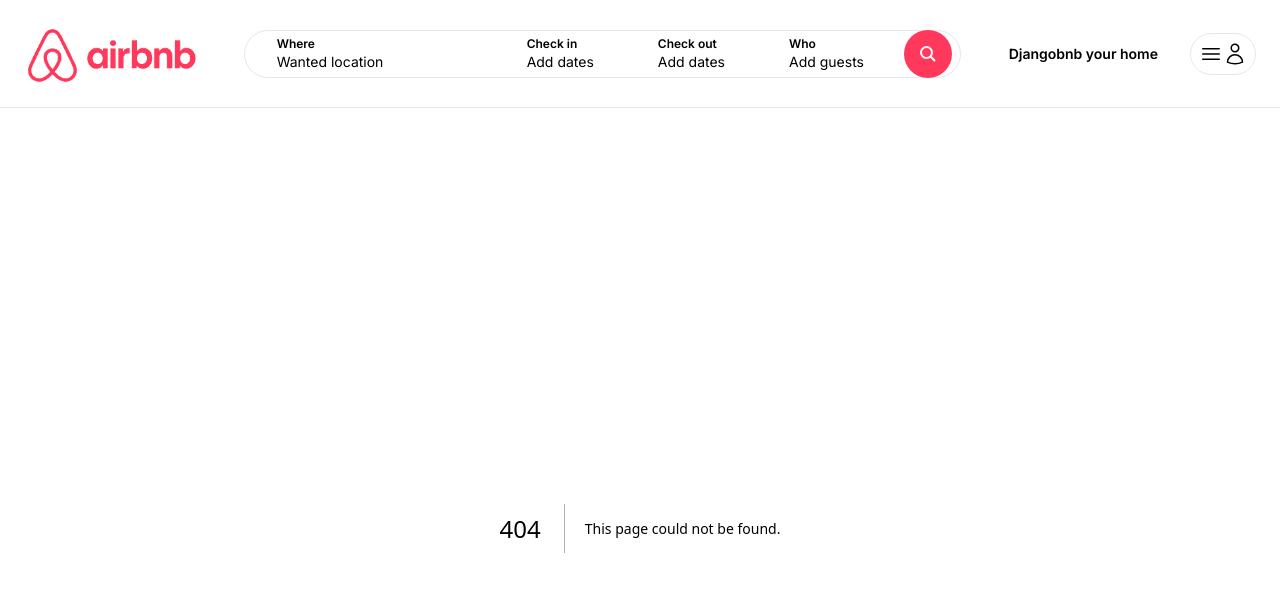
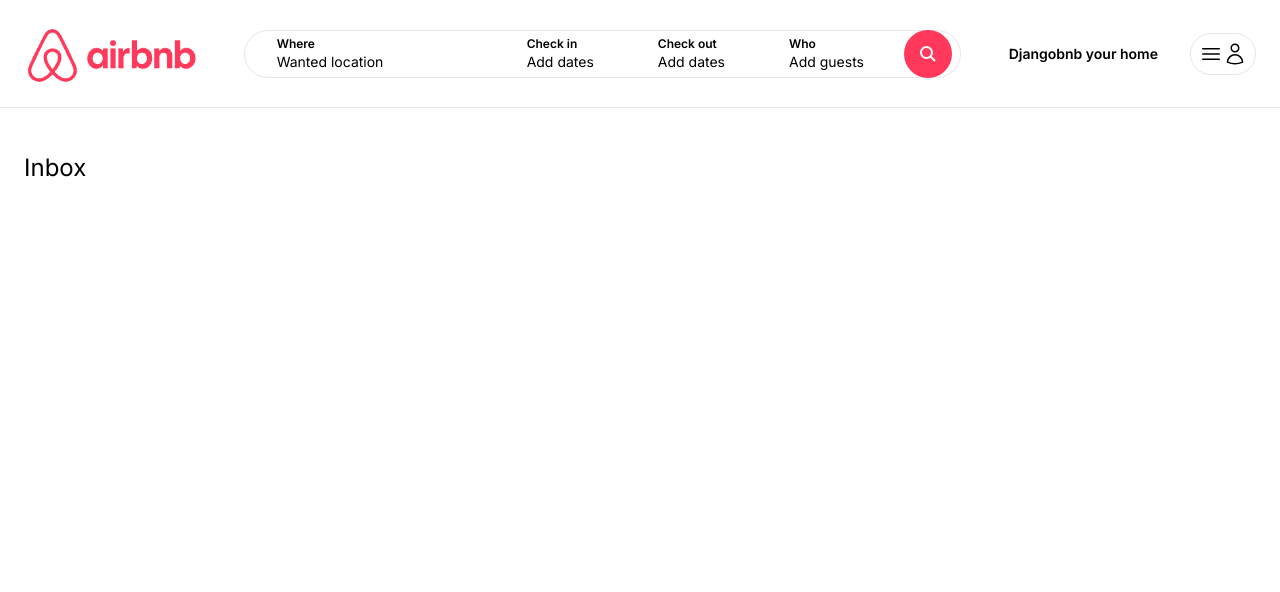
Before and after one commit to PayamAnari/django-airbnb, a Next.js app: page /inbox in a window 1280 px wide. Before the commit this address had no page. Shown: the top 592 px of the page. Built offline with nearby package versions, Linux system fonts and the light colour scheme.

Commit message:
Modify inbox page

```diff
--- /dev/null
+++ b/app/inbox/page.tsx
@@ -0,0 +1,10 @@
+const InboxPage = () => {
+  return (
+    <main className="max-w-[1500px] mx-auto px-6 pb-6 space-y-4">
+    <h1 className="my-6 text-2xl">Inbox</h1>
+
+</main>
+  )
+}
+
+export default InboxPage;
```
